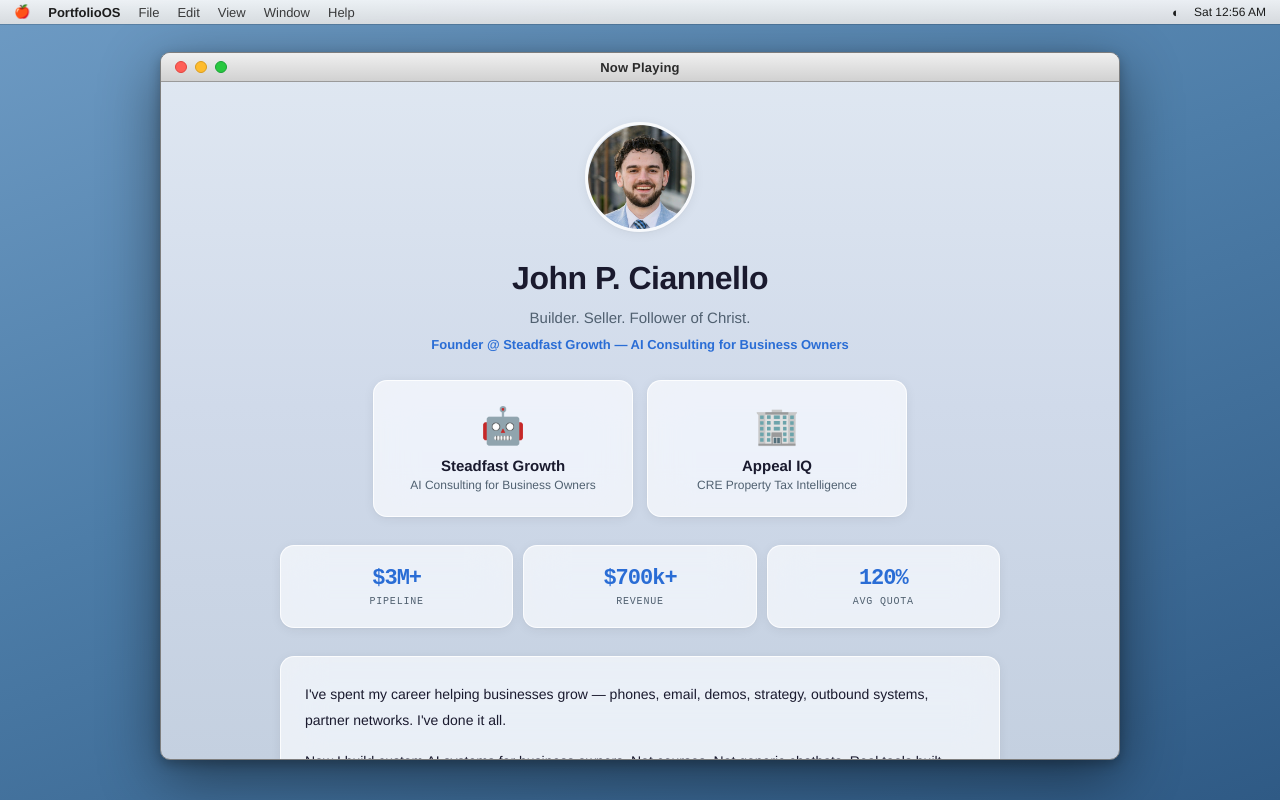
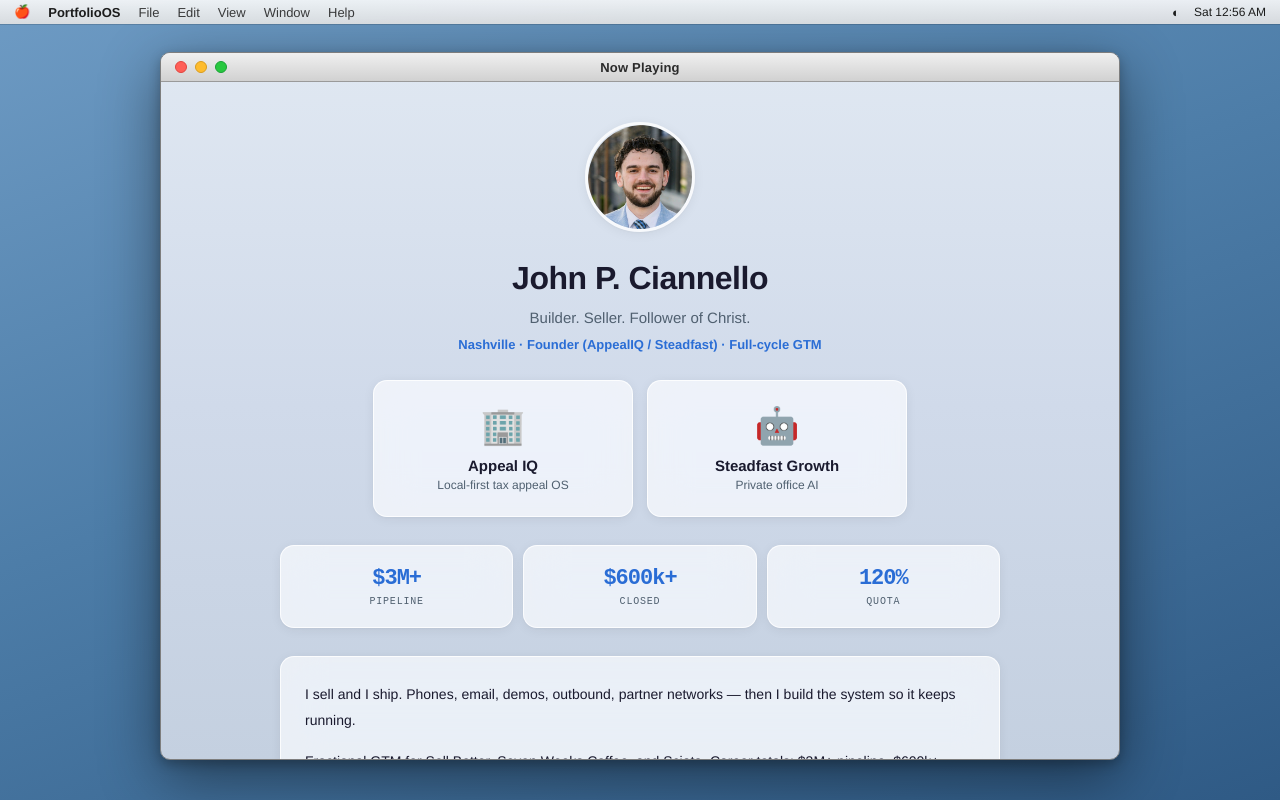
Before and after one commit to steadfastgrowth/iPod-Portfolio, a React (Vite) app: page / in a window 1280 px wide. Both pictures are taken after a click on the element 640 px from the left and 511 px from the top of the page. Built offline with nearby package versions, Linux system fonts and the light colour scheme.

Commit message:
Update portfolio copy: founder + fractional GTM, drop Cushman
Praxis ends Aug 2026. Career stats $3M pipeline / $600k closed / 120% quota.

```diff
--- a/index.html
+++ b/index.html
@@ -4,15 +4,15 @@
     <meta charset="UTF-8" />
     <meta name="viewport" content="width=device-width, initial-scale=1.0, viewport-fit=cover" />
     <title>John P. Ciannello</title>
-    <meta name="description" content="Builder. Seller. Follower of Christ. Founder @ Steadfast Growth and Appeal IQ — AI consulting for business owners." />
+    <meta name="description" content="Builder. Seller. Follower of Christ. Nashville · Founder (AppealIQ / Steadfast) · Full-cycle GTM. $3M+ pipeline, $600k+ closed." />
     <meta name="author" content="John P. Ciannello" />
     <meta property="og:type" content="website" />
     <meta property="og:title" content="John P. Ciannello" />
-    <meta property="og:description" content="Builder. Seller. Follower of Christ. Founder @ Steadfast Growth and Appeal IQ — AI consulting for business owners." />
+    <meta property="og:description" content="Builder. Seller. Follower of Christ. Nashville · Founder (AppealIQ / Steadfast) · Full-cycle GTM. $3M+ pipeline, $600k+ closed." />
     <meta property="og:url" content="https://johnciannello.com" />
     <meta name="twitter:card" content="summary" />
     <meta name="twitter:title" content="John P. Ciannello" />
-    <meta name="twitter:description" content="Builder. Seller. Follower of Christ. Founder @ Steadfast Growth and Appeal IQ — AI consulting for business owners." />
+    <meta name="twitter:description" content="Builder. Seller. Follower of Christ. Nashville · Founder (AppealIQ / Steadfast) · Full-cycle GTM. $3M+ pipeline, $600k+ closed." />
     <meta name="theme-color" content="#e5e1db" />
     <style>body { margin: 0; background: #e5e1db; }</style>
   </head>
--- a/src/App.jsx
+++ b/src/App.jsx
@@ -11,9 +11,10 @@
 ];
 
 const PROJECTS = [
-  { name: "Steadfast Growth", role: "Founder", description: "AI consulting for business owners. I build custom AI systems around how you already work — one-time setups, high-ROI automations, or a fully managed AI stack. Three tiers, no fluff.", status: "Active", url: "https://steadfastgrowth.io" },
-  { name: "Appeal IQ", role: "Founder", description: "CRE property tax appeal intelligence platform. Score portfolios, track filing deadlines, and produce client-facing analyses for commercial real estate advisory firms. Used by teams at Cushman & Wakefield and others.", status: "Live", url: "https://appealiq.org" },
-  { name: "Custom AI Builds", role: "Builder", description: "Lead gen systems, data automation, campaign analytics, client dashboards, workflow tools — built to solve real problems for real clients. If it's repeatable, I can automate it.", status: "Ongoing" },
+  { name: "Appeal IQ", role: "Founder", description: "Local-first property-tax appeal OS for advisory firms. County research, scoring, briefs. Sold inside consulting, not public download.", status: "Live", url: "https://appealiq.org" },
+  { name: "Steadfast Growth", role: "Founder", description: "Private office AI; Steadfast Local = one machine, imaged/wired, you own it.", status: "Active", url: "https://steadfastgrowth.io" },
+  { name: "Fractional GTM", role: "Operator", description: "Sell Better, Seven Weeks Coffee, Sciata — full-cycle outbound + close, Clay-native.", status: "Recent" },
+  { name: "Custom AI Builds", role: "Builder", description: "Lead gen, automation, dashboards when the problem is real and repeatable.", status: "Ongoing" },
 ];
 
 const PODCASTS = [
@@ -27,7 +28,9 @@
 ];
 
 const EXPERIENCE = [
-  { company: "Praxis Careers", title: "Full-Cycle AE / Business Development Manager", period: "May 2025 – Present", highlights: ["Closed 36 partner deals in under 6 months", "$175k+ in potential job placements generated", "Built an entire hiring partner network from scratch", "Managed 1 BDR intern"] },
+  { company: "Steadfast Growth / Appeal IQ", title: "Founder", period: "2025–Present", highlights: ["Built and sell Appeal IQ — local-first property-tax appeal OS for advisory firms", "Steadfast Local: one machine, imaged and wired, you own it", "Founder sales into tax shops"] },
+  { company: "Fractional GTM", title: "Contract", period: "2025–2026", highlights: ["Sell Better, Seven Weeks Coffee, Sciata", "Full-cycle outbound + close", "Clay-native"] },
+  { company: "Praxis Careers", title: "Full-Cycle AE / Business Development Manager", period: "May 2025 – Aug 2026", highlights: ["Closed 36 partner deals in under 6 months", "$175k+ in potential job placements generated", "Built an entire hiring partner network from scratch", "Managed 1 BDR intern"] },
   { company: "Praxis Careers", title: "Admissions Lead", period: "May 2024 – April 2025", highlights: ["$2.4M in pipeline generated", "$420k+ in revenue closed", "20+ monthly screening calls (inbound & outbound)"] },
   { company: "Fourth / HotSchedules", title: "Sales Development Rep", period: "Nov 2023 – May 2024", highlights: ["120% avg quota attainment (246% in ramp month)", "$600k+ in qualified pipeline", "Team records: 6 meetings in a day, 11 in a week", "Built cadences used by entire Mid-Market segment"] },
   { company: "Power Locker", title: "Operations Manager (Employee #5)", period: "Nov 2021 – June 2023", highlights: ["$150k+ in direct sales & investment revenue", "Managed vending fleets across U.S. and Canada"] },
@@ -176,12 +179,12 @@
       <div style={{ textAlign: "center" }}>
         <div style={{ fontSize: isMobile ? 26 : 32, fontWeight: 700, color: theme.pageText, letterSpacing: -0.5, marginBottom: 8 }}>John P. Ciannello</div>
         <div style={{ fontSize: 15, color: theme.pageSecondary, lineHeight: 1.7, marginBottom: 6 }}>Builder. Seller. Follower of Christ.</div>
-        <div style={{ fontSize: 13, color: theme.pageAccent, fontWeight: 600 }}>Founder @ Steadfast Growth — AI Consulting for Business Owners</div>
+        <div style={{ fontSize: 13, color: theme.pageAccent, fontWeight: 600 }}>Nashville · Founder (AppealIQ / Steadfast) · Full-cycle GTM</div>
       </div>
       <div style={{ display: "flex", gap: 14, flexWrap: "wrap", justifyContent: "center", width: "100%" }}>
         {[
-          { emoji: "🤖", name: "Steadfast Growth", sub: "AI Consulting for Business Owners", url: "https://steadfastgrowth.io" },
-          { emoji: "🏢", name: "Appeal IQ", sub: "CRE Property Tax Intelligence", url: "https://appealiq.org" },
+          { emoji: "🏢", name: "Appeal IQ", sub: "Local-first tax appeal OS", url: "https://appealiq.org" },
+          { emoji: "🤖", name: "Steadfast Growth", sub: "Private office AI", url: "https://steadfastgrowth.io" },
         ].map((item, i) => (
           <GlassCard key={i} theme={theme} href={item.url} style={{ flex: "1 1 200px", maxWidth: 260, padding: "24px 20px", textAlign: "center" }}>
             <div style={{ fontSize: 36, marginBottom: 10 }}>{item.emoji}</div>
@@ -191,7 +194,7 @@
         ))}
       </div>
       <div style={{ display: "grid", gridTemplateColumns: "1fr 1fr 1fr", gap: 10, width: "100%" }}>
-        {[{ n: "$3M+", l: "Pipeline" }, { n: "$700k+", l: "Revenue" }, { n: "120%", l: "Avg Quota" }].map((s, i) => (
+        {[{ n: "$3M+", l: "Pipeline" }, { n: "$600k+", l: "Closed" }, { n: "120%", l: "Quota" }].map((s, i) => (
           <GlassCard key={i} theme={theme} style={{ textAlign: "center", padding: "20px 12px" }}>
             <div style={{ fontSize: 22, fontWeight: 800, color: theme.pageAccent, fontFamily: "'SF Mono', monospace", letterSpacing: -1 }}>{s.n}</div>
             <div style={{ fontSize: 10, color: theme.pageSecondary, marginTop: 5, letterSpacing: 0.8, textTransform: "uppercase", fontFamily: "monospace" }}>{s.l}</div>
@@ -200,9 +203,9 @@
       </div>
       <GlassCard theme={theme} style={{ width: "100%", padding: 24 }}>
         <div style={{ fontSize: 14, lineHeight: 1.9, color: theme.pageText }}>
-          <p>I've spent my career helping businesses grow — phones, email, demos, strategy, outbound systems, partner networks. I've done it all.</p>
-          <p style={{ marginTop: 14 }}>Now I build custom AI systems for business owners. Not courses. Not generic chatbots. Real tools built around how you already work — then handed off, run for you, or both.</p>
-          <p style={{ marginTop: 14 }}>I've generated over $3M in pipeline, closed over $700k in revenue, and built outbound systems used by entire sales orgs. Now I take that same operator mindset and apply it to AI.</p>
+          <p>I sell and I ship. Phones, email, demos, outbound, partner networks — then I build the system so it keeps running.</p>
+          <p style={{ marginTop: 14 }}>Fractional GTM for Sell Better, Seven Weeks Coffee, and Sciata. Career totals: $3M+ pipeline, $600k+ closed, 120% quota at Fourth.</p>
+          <p style={{ marginTop: 14 }}>Remote from Nashville. Open to a founding AE / early GTM seat (equity + side clients OK) while still building with select firms.</p>
           <p style={{ marginTop: 14 }}>If you can't tell, I like building things. Give me a problem and I'll find a way to make it work.</p>
         </div>
       </GlassCard>
@@ -229,12 +232,12 @@
         </div>
         <div>
           <div style={{ fontSize: isMobile ? 24 : 28, fontWeight: 700, color: theme.pageText, letterSpacing: -0.5, marginBottom: 4 }}>John P. Ciannello</div>
-          <div style={{ fontSize: 13, color: theme.pageAccent, fontWeight: 600, marginBottom: 14 }}>Founder @ Steadfast Growth — AI Consulting for Business Owners</div>
-          <div style={{ fontSize: 14, lineHeight: 1.8, color: theme.pageText }}>I build custom AI systems for business owners. Not courses, not chatbots — real tools built around how you already work.</div>
+          <div style={{ fontSize: 13, color: theme.pageAccent, fontWeight: 600, marginBottom: 14 }}>Nashville · Founder (AppealIQ / Steadfast) · Full-cycle GTM</div>
+          <div style={{ fontSize: 14, lineHeight: 1.8, color: theme.pageText }}>Builder. Seller. Follower of Christ. I sell and I ship — then I build the system so it keeps running.</div>
         </div>
       </div>
       <div style={{ display: "grid", gridTemplateColumns: "1fr 1fr 1fr", gap: 10, marginBottom: 28 }}>
-        {[{ n: "$3M+", l: "Pipeline" }, { n: "$700k+", l: "Revenue" }, { n: "120%", l: "Avg Quota" }].map((s, i) => (
+        {[{ n: "$3M+", l: "Pipeline" }, { n: "$600k+", l: "Closed" }, { n: "120%", l: "Quota" }].map((s, i) => (
           <GlassCard key={i} theme={theme} style={{ textAlign: "center", padding: "18px 12px" }}>
             <div style={{ fontSize: 20, fontWeight: 800, color: theme.pageAccent, fontFamily: "'SF Mono', monospace" }}>{s.n}</div>
             <div style={{ fontSize: 10, color: theme.pageSecondary, marginTop: 4, letterSpacing: 0.5, textTransform: "uppercase", fontFamily: "monospace" }}>{s.l}</div>
@@ -244,8 +247,8 @@
       <div style={{ height: 1, background: theme.pageDivider, marginBottom: 28 }} />
       <GlassCard theme={theme} style={{ padding: 24 }}>
         <div style={{ fontSize: 14, lineHeight: 1.9, color: theme.pageText }}>
-          <p>I've generated over $3M in pipeline, closed over $700k in revenue, and built outbound systems used by entire sales orgs. Now I take that operator mindset and build AI tools for business owners.</p>
-          <p style={{ marginTop: 16 }}>One-time setups, custom automations, or a fully managed AI stack — I meet you where you are and build around how you already work.</p>
+          <p>Fractional GTM for Sell Better, Seven Weeks Coffee, and Sciata. Career totals: $3M+ pipeline, $600k+ closed, 120% quota at Fourth.</p>
+          <p style={{ marginTop: 16 }}>Remote from Nashville. Open to a founding AE / early GTM seat (equity + side clients OK) while still building with select firms.</p>
           <p style={{ marginTop: 16 }}>If you can't tell, I like building things. Give me a problem and I'll find a way to make it work.</p>
         </div>
       </GlassCard>
@@ -334,7 +337,7 @@
 function ContactContent({ theme, isMobile }) {
   return (
     <div>
-      <div style={{ fontSize: 14, color: theme.pageSecondary, marginBottom: 24 }}>Let's connect.</div>
+      <div style={{ fontSize: 14, color: theme.pageSecondary, marginBottom: 24 }}>Open to remote founding AE / fractional GTM. Building with select clients on the side.</div>
       <div style={{ display: "flex", flexDirection: "column", gap: 10, marginBottom: 28 }}>
         {[
           { icon: "🌐", label: "Steadfast Growth", value: "steadfastgrowth.io", href: "https://steadfastgrowth.io" },
```
